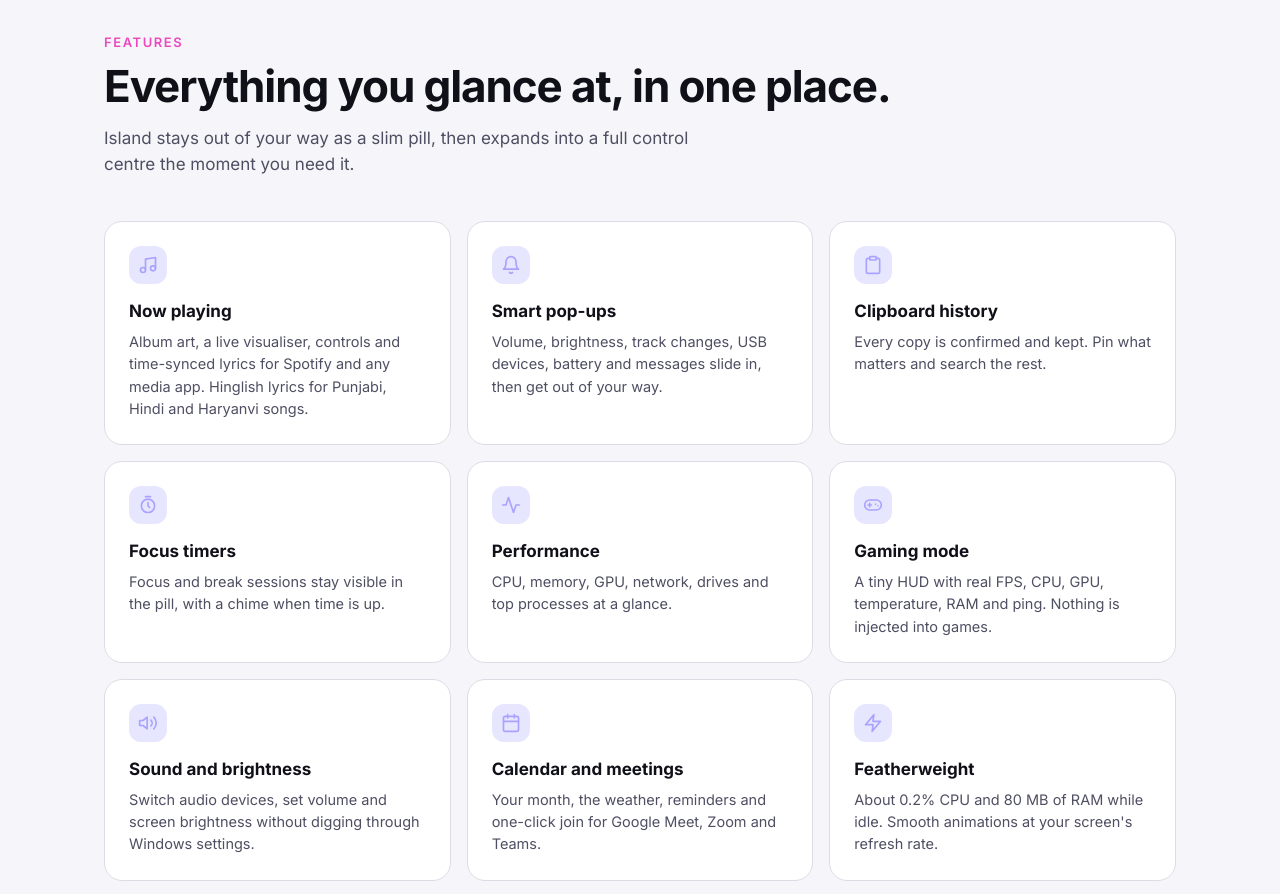
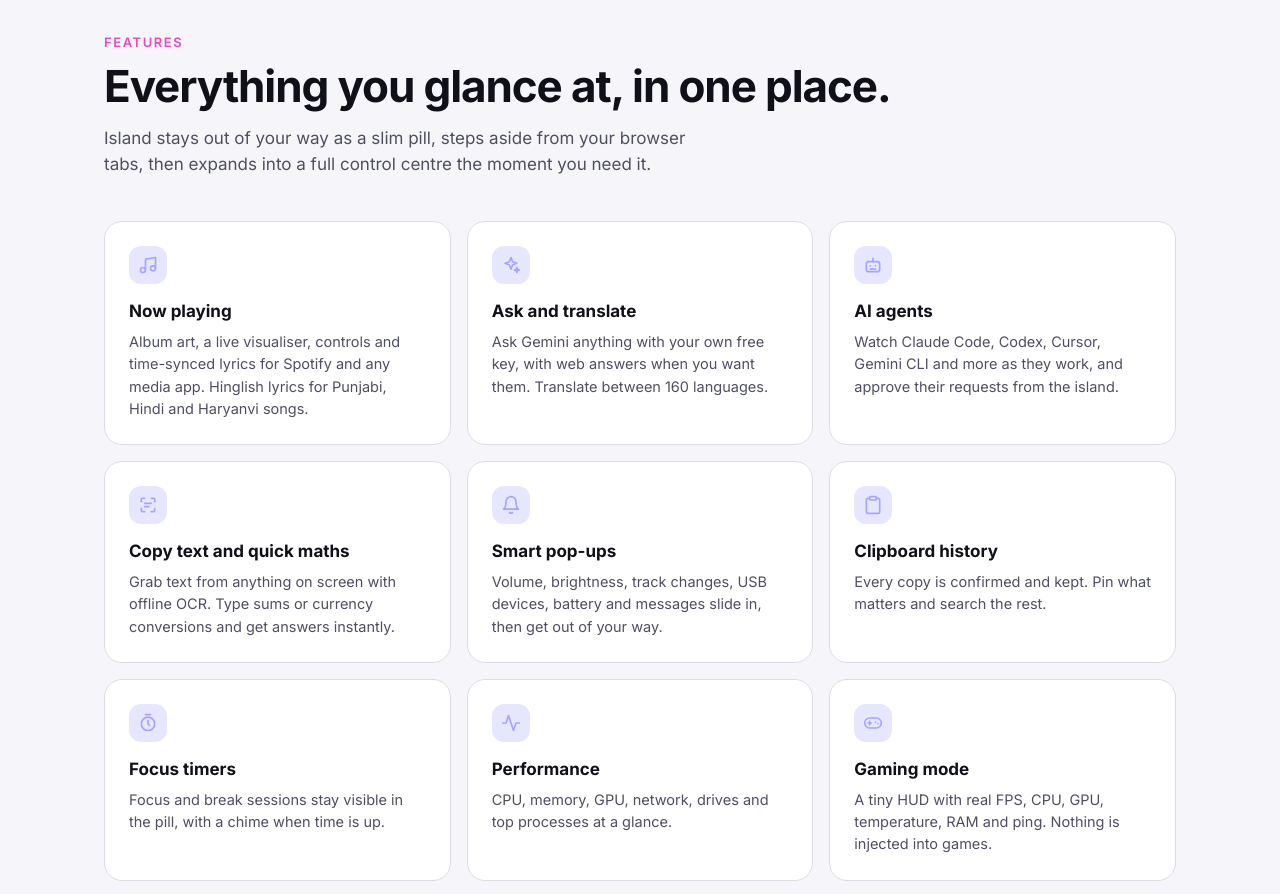
Before and after one commit to consoleisrealistic/dynamic-island-for-windows, a plain HTML site: page docs/index.html in a window 1280 px wide. Shown: the part 1320-2214 px from the top of the page. Drawn offline with Linux system fonts and the light colour scheme.

Commit message:
Island 1.1.0: Ask, Translate, AI Agents, OCR and more

```diff
--- a/docs/index.html
+++ b/docs/index.html
@@ -110,9 +110,12 @@ footer .links{margin-left:auto;display:flex;gap:18px}
 <section id="features"><div class="wrap">
   <div class="eyebrow">Features</div>
   <h2>Everything you glance at, in one place.</h2>
-  <p class="sub">Island stays out of your way as a slim pill, then expands into a full control centre the moment you need it.</p>
+  <p class="sub">Island stays out of your way as a slim pill, steps aside from your browser tabs, then expands into a full control centre the moment you need it.</p>
   <div class="grid">
     <div class="card"><div class="ic"><svg viewBox="0 0 24 24"><path d="M9 18V5l12-2v13"/><circle cx="6" cy="18" r="3"/><circle cx="18" cy="16" r="3"/></svg></div><h3>Now playing</h3><p>Album art, a live visualiser, controls and time-synced lyrics for Spotify and any media app. Hinglish lyrics for Punjabi, Hindi and Haryanvi songs.</p></div>
+    <div class="card"><div class="ic"><svg viewBox="0 0 24 24"><path d="M12 3l1.9 5.1L19 10l-5.1 1.9L12 17l-1.9-5.1L5 10l5.1-1.9z"/><path d="M19 15l.8 2.2L22 18l-2.2.8L19 21l-.8-2.2L16 18l2.2-.8z"/></svg></div><h3>Ask and translate</h3><p>Ask Gemini anything with your own free key, with web answers when you want them. Translate between 160 languages.</p></div>
+    <div class="card"><div class="ic"><svg viewBox="0 0 24 24"><rect x="4" y="8" width="16" height="12" rx="3"/><path d="M12 4v4M9 13h.01M15 13h.01M9 17h6"/></svg></div><h3>AI agents</h3><p>Watch Claude Code, Codex, Cursor, Gemini CLI and more as they work, and approve their requests from the island.</p></div>
+    <div class="card"><div class="ic"><svg viewBox="0 0 24 24"><path d="M4 8V5a1 1 0 0 1 1-1h3M16 4h3a1 1 0 0 1 1 1v3M20 16v3a1 1 0 0 1-1 1h-3M8 20H5a1 1 0 0 1-1-1v-3M8 10h8M8 14h5"/></svg></div><h3>Copy text and quick maths</h3><p>Grab text from anything on screen with offline OCR. Type sums or currency conversions and get answers instantly.</p></div>
     <div class="card"><div class="ic"><svg viewBox="0 0 24 24"><path d="M18 8A6 6 0 0 0 6 8c0 7-3 9-3 9h18s-3-2-3-9"/><path d="M13.7 21a2 2 0 0 1-3.4 0"/></svg></div><h3>Smart pop-ups</h3><p>Volume, brightness, track changes, USB devices, battery and messages slide in, then get out of your way.</p></div>
     <div class="card"><div class="ic"><svg viewBox="0 0 24 24"><rect x="8" y="2" width="8" height="4" rx="1"/><path d="M16 4h2a2 2 0 0 1 2 2v14a2 2 0 0 1-2 2H6a2 2 0 0 1-2-2V6a2 2 0 0 1 2-2h2"/></svg></div><h3>Clipboard history</h3><p>Every copy is confirmed and kept. Pin what matters and search the rest.</p></div>
     <div class="card"><div class="ic"><svg viewBox="0 0 24 24"><circle cx="12" cy="13" r="8"/><path d="M12 9v4l2 2M9 2h6"/></svg></div><h3>Focus timers</h3><p>Focus and break sessions stay visible in the pill, with a chime when time is up.</p></div>
@@ -170,7 +173,7 @@ footer .links{margin-left:auto;display:flex;gap:18px}
   <h2>Questions, answered.</h2>
   <details><summary>Is Island free?</summary><p>Yes. Island is freeware: free on any number of your own PCs, for personal or commercial use.</p></details>
   <details><summary>Why does Windows SmartScreen warn me?</summary><p>Island releases are not code-signed yet, and new apps are flagged until they build a reputation. Choose More info, then Run anyway. To confirm the file is genuine, compare its SHA-256 with SHA256SUMS.txt in the release.</p></details>
-  <details><summary>Does Island collect my data?</summary><p>No. There are no analytics or telemetry. It only goes online for features you use: lyrics, weather, Google Calendar if you connect it, and update checks. Read the <a href="https://github.com/consoleisrealistic/dynamic-island-for-windows/blob/main/PRIVACY.md">privacy policy</a>.</p></details>
+  <details><summary>Does Island collect my data?</summary><p>No. There are no analytics or telemetry. It only goes online for features you use: lyrics, weather, Google Calendar if you connect it, Gemini with your own key, currency rates, speed tests and update checks. Read the <a href="https://github.com/consoleisrealistic/dynamic-island-for-windows/blob/main/PRIVACY.md">privacy policy</a>.</p></details>
   <details><summary>Will it slow down my games?</summary><p>No. Gaming mode shrinks Island to a tiny HUD, mutes non-essential pop-ups and reads FPS from Windows' own event tracing. It never injects code into games or touches anti-cheat.</p></details>
   <details><summary>Which music apps work?</summary><p>Spotify, browsers, media players and any app that shows up in the Windows media controls.</p></details>
   <details><summary>How do updates work?</summary><p>Island checks for a new version at start-up and every 8 hours. When one is out, Settings › Updates shows the release notes and a Download and install button. The installer is verified before it runs and your settings are kept.</p></details>
```
Also changed, not shown: 2 other files.
